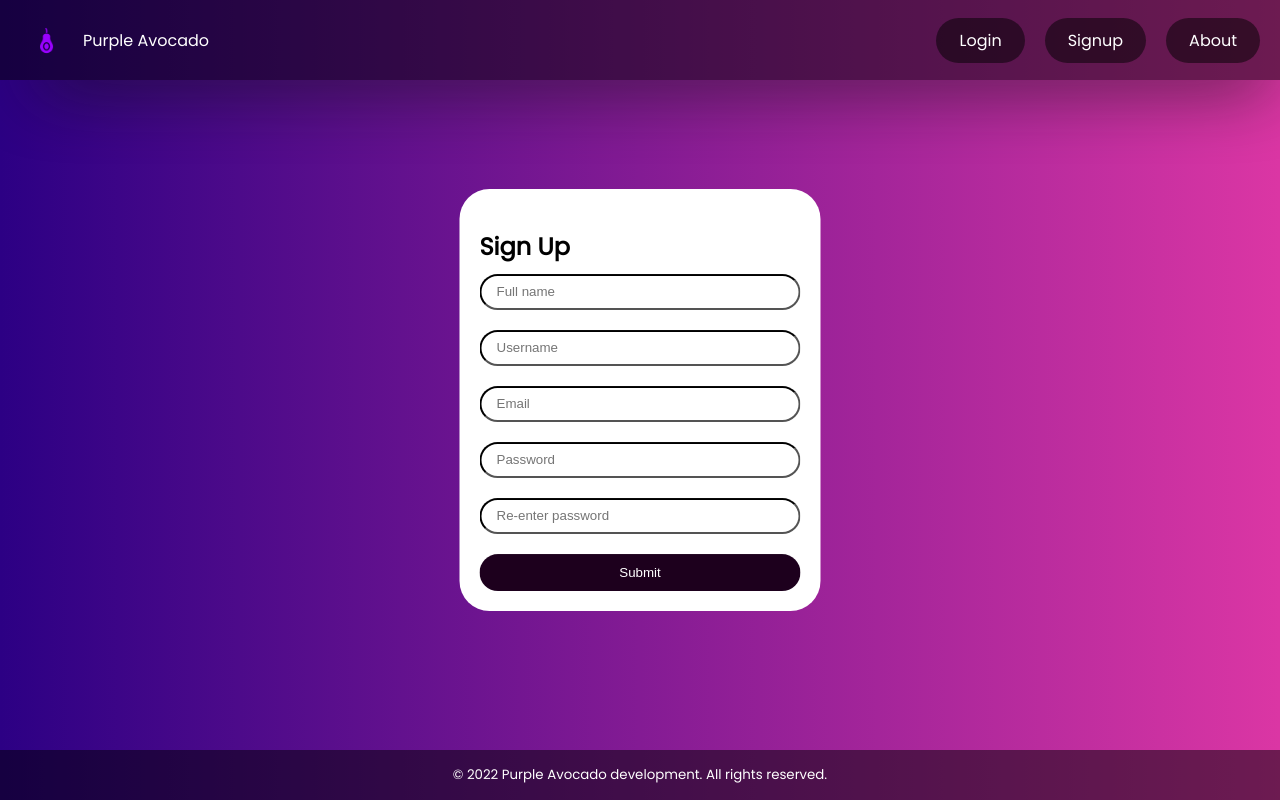
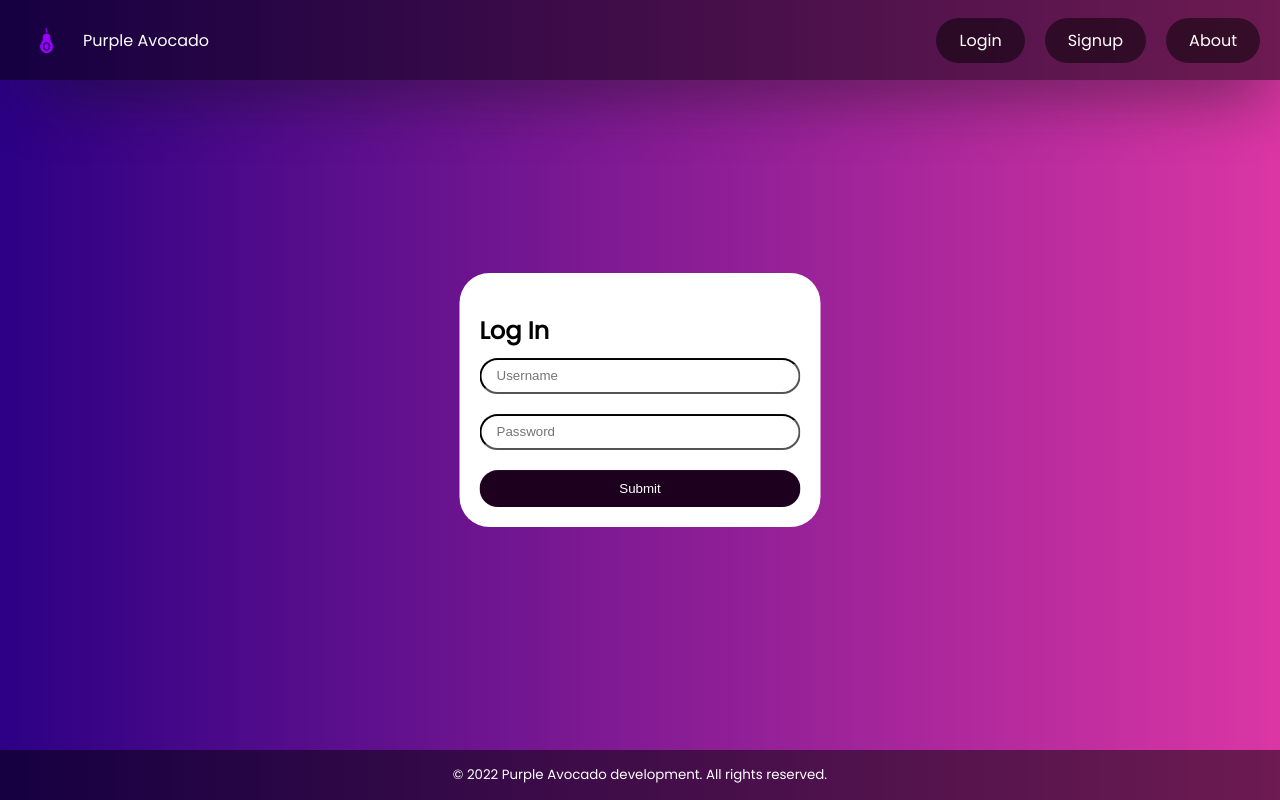
Before and after one commit to Kisokumar/purple-avocado, a React (Create React App) app in the folder front-end/: page / in a window 1280 px wide. Built offline with nearby package versions, Linux system fonts and the light colour scheme.

Commit message:
feat: `react-router` functionality

```diff
--- a/front-end/package.json
+++ b/front-end/package.json
@@ -8,6 +8,7 @@
     "@testing-library/user-event": "^13.5.0",
     "react": "^18.2.0",
     "react-dom": "^18.2.0",
+    "react-router-dom": "^6.4.5",
     "react-scripts": "5.0.1",
     "web-vitals": "^2.1.4"
   },
--- a/front-end/src/App.js
+++ b/front-end/src/App.js
@@ -1,15 +1,21 @@
-import Header from "./components/Header";
-import Footer from "./components/Footer";
-import Register from "./components/Register";
+import SignUpPage from "./pages/SignUpPage";
+import LogInPage from "./pages/LogInPage";
+import AboutPage from "./pages/AboutPage";
+import DashboardPage from "./pages/DashboardPage";
+import NotFoundPage from "./pages/NotFoundPage";
+
+import { Route, Routes } from "react-router-dom";
 
 function App() {
   return (
-    <div className="App">
-      <Header />
-      <Footer />
-
-      <Register></Register>
-    </div>
+    <Routes>
+      <Route path="/" element={<LogInPage />} />
+      <Route path="/signup" element={<SignUpPage />} />
+      <Route path="/login" element={<LogInPage />} />
+      <Route path="/about" element={<AboutPage />} />
+      <Route path="/dashboard/:userid" element={<DashboardPage />} />
+      <Route path="*" element={<NotFoundPage />} />
+    </Routes>
   );
 }
 
--- a/front-end/src/index.js
+++ b/front-end/src/index.js
@@ -2,10 +2,13 @@ import React from "react";
 import ReactDOM from "react-dom/client";
 import "./index.css";
 import App from "./App";
+import { BrowserRouter } from "react-router-dom";
 
 const root = ReactDOM.createRoot(document.getElementById("root"));
 root.render(
   <React.StrictMode>
-    <App />
+    <BrowserRouter>
+      <App />
+    </BrowserRouter>
   </React.StrictMode>
 );
```
Also changed, not shown: 1 other file (tests, documents, lock files or other folders).
